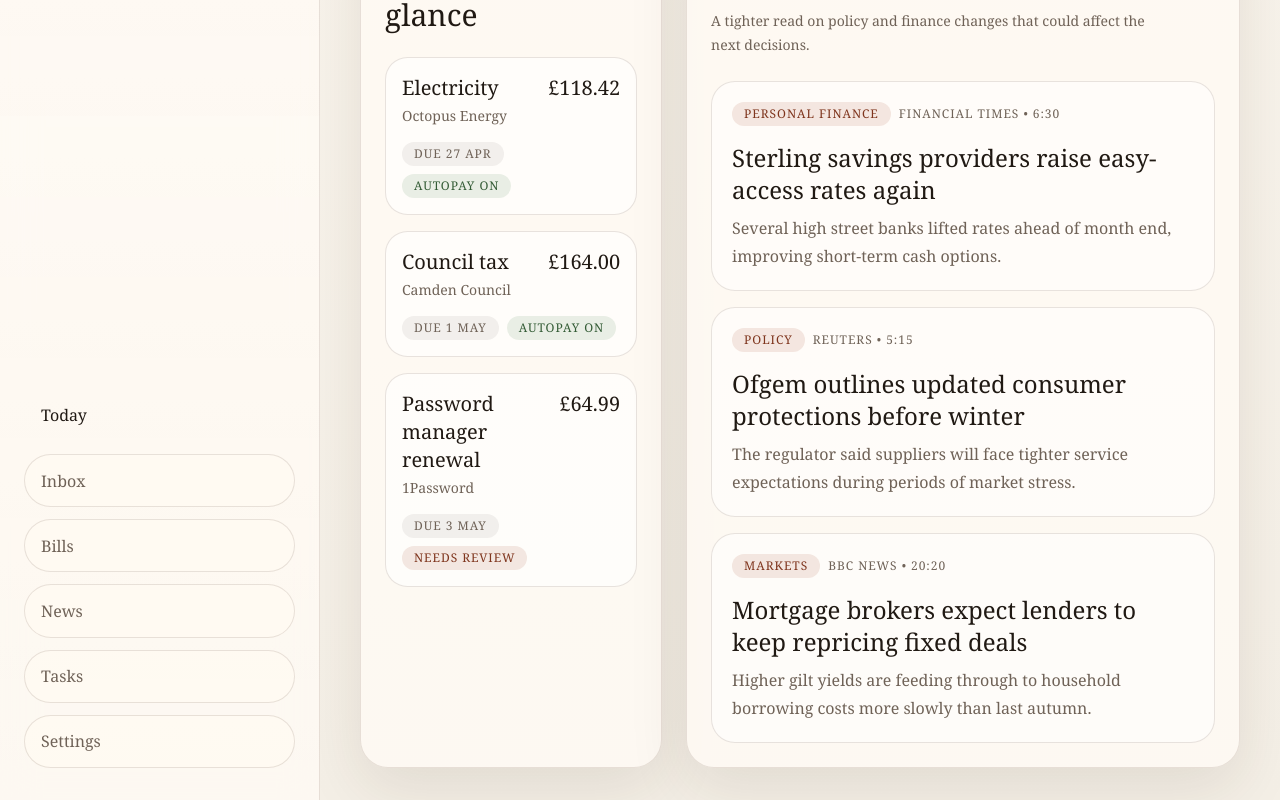
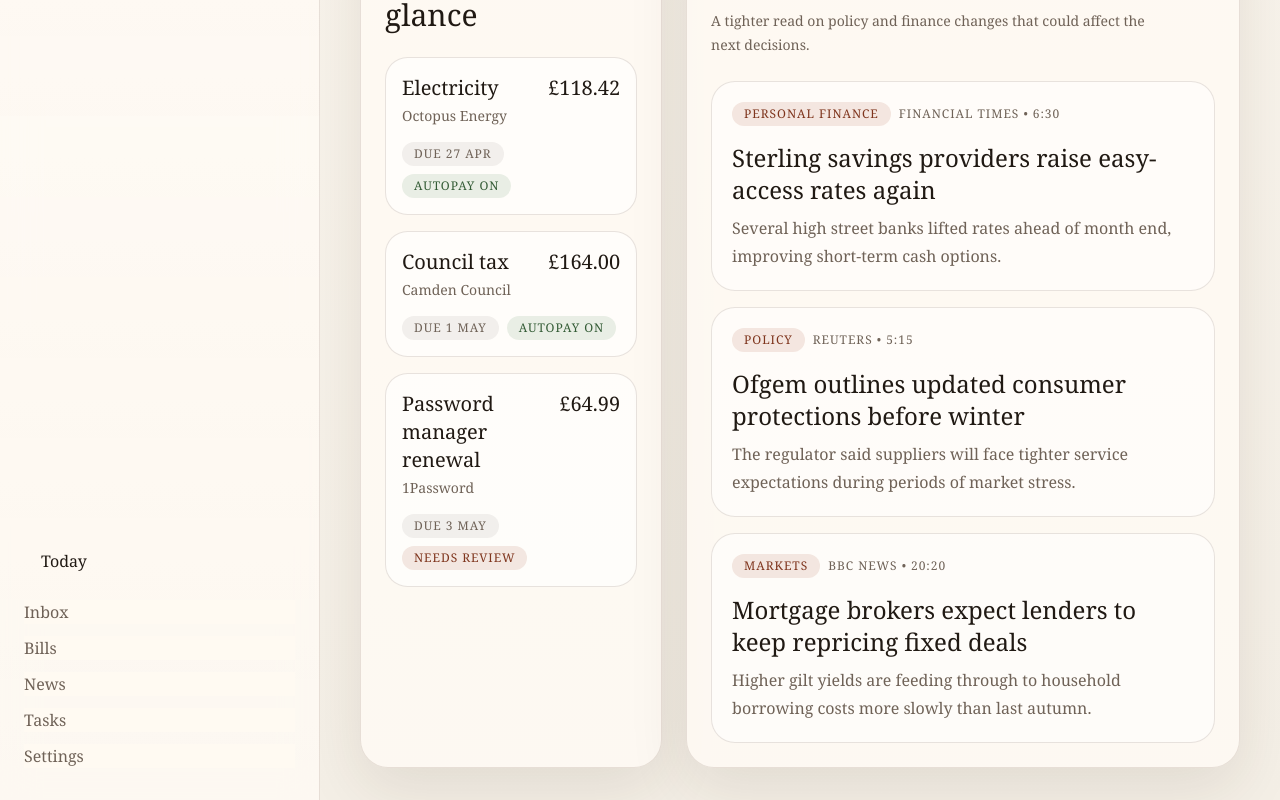
Before and after one commit to ketho-exe/Personal_Admin, a Next.js app: page / in a window 1280 px wide. Shown: the part 1694-2494 px from the top of the page. Built offline with nearby package versions, Linux system fonts and the light colour scheme.

Commit message:
fix: soften today page test coupling

```diff
--- a/components/layout/navigation.tsx
+++ b/components/layout/navigation.tsx
@@ -33,7 +33,7 @@ export function NavigationItem({
     return (
       <span
         aria-disabled="true"
-        className={`${className} ${disabledClassName ?? `${className}--disabled`}`}
+        className={disabledClassName ?? `${className}--disabled`}
         title={`${label} coming soon`}
       >
         {content}
```
Also changed, not shown: 1 other file (tests, documents, lock files or other folders).
